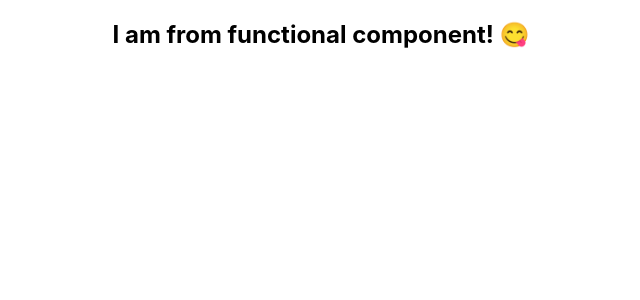
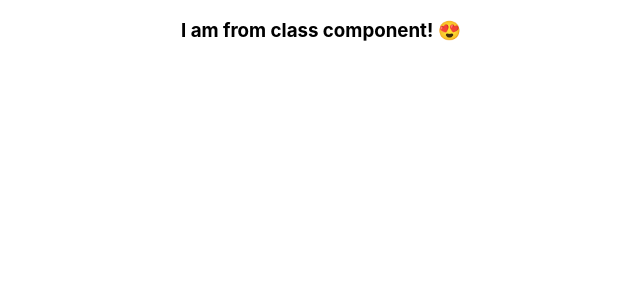
Before and after one commit to Sujon-Ahmed/practice-react, a React (Create React App) app: page / in a window 1280 px wide. Shown: the top 300 px of the page, without its empty margins (319-959 px from the left). Built offline with nearby package versions, Linux system fonts and the light colour scheme.

Commit message:
basic example of class component

```diff
--- a/src/App.js
+++ b/src/App.js
@@ -1,12 +1,12 @@
-import './App.css';
-import FunctionalComponent from './components/FunctionalComponent';
+import "./App.css";
+import ClassComponent from "./components/ClassComponent";
 
 function App() {
   return (
     <div className="App">
-    <div>
-      <FunctionalComponent/>
-    </div>
+      <div>
+        <ClassComponent />
+      </div>
     </div>
   );
 }
--- /dev/null
+++ b/src/components/ClassComponent.js
@@ -0,0 +1,13 @@
+import React, { Component } from "react";
+
+class ClassComponent extends Component {
+    render() {
+        return (
+            <div>
+                <h3>I am from class component! 😍</h3>
+            </div>
+        );
+    }
+}
+
+export default ClassComponent;
```
